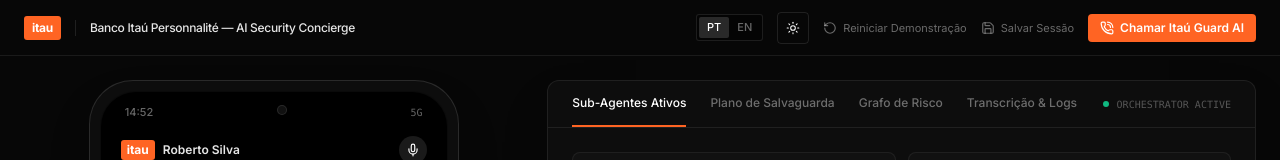
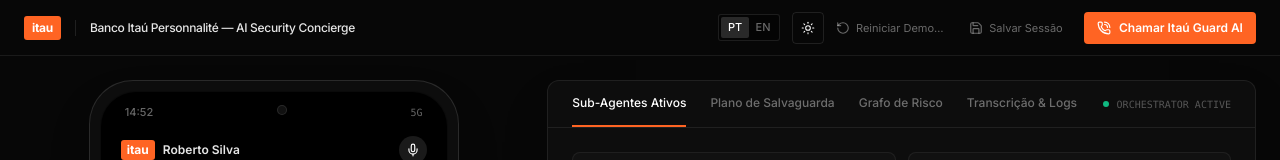
Before and after one commit to acombs121/itau-mobile-banking, a React (Vite) app in the folder frontend/: page / in a window 1280 px wide. Shown: the top 160 px of the page. Built offline with nearby package versions, Linux system fonts and the light colour scheme.

Commit message:
Lock constant widths on header action buttons and language switcher to prevent layout shifts

```diff
--- a/frontend/src/components/CockpitHeader.tsx
+++ b/frontend/src/components/CockpitHeader.tsx
@@ -38,19 +38,19 @@
     >
       {/* Brand & Context */}
       <div className="flex items-center gap-3.5">
-        <div className="bg-brand-orange text-white font-bold text-xs px-2 py-1 rounded-[3px] tracking-tight select-none">
+        <div className="bg-brand-orange text-white font-bold text-xs px-2 py-1 rounded-[3px] tracking-tight select-none flex-shrink-0">
           itau
         </div>
-        <div className={`h-4 w-[1px] hidden sm:block ${isDark ? 'bg-white/10' : 'bg-slate-200'}`} />
-        <span className={`text-xs font-medium tracking-tight ${isDark ? 'text-white/90' : 'text-slate-800'}`}>
+        <div className={`h-4 w-[1px] hidden sm:block flex-shrink-0 ${isDark ? 'bg-white/10' : 'bg-slate-200'}`} />
+        <span className={`text-xs font-medium tracking-tight truncate ${isDark ? 'text-white/90' : 'text-slate-800'}`}>
           {t.brandTitle}
         </span>
       </div>
 
-      {/* Right Controls */}
-      <div className="flex items-center gap-3.5">
+      {/* Right Controls - Fixed & Stable Widths to Prevent Layout Shift */}
+      <div className="flex items-center gap-3 flex-shrink-0">
 
-        {/* Language Switcher */}
+        {/* Language Switcher with Fixed Button Widths */}
         <div
           className={`flex items-center rounded-[3px] p-0.5 border transition-colors ${
             isDark
@@ -60,7 +60,7 @@
         >
           <button
             onClick={() => onToggleLang('pt')}
-            className={`px-2 py-0.5 text-[11px] font-medium rounded-[2px] transition-colors ${
+            className={`w-7 py-0.5 text-[11px] font-medium rounded-[2px] text-center transition-colors ${
               currentLang === 'pt'
                 ? isDark
                   ? 'bg-white/15 text-white'
@@ -74,7 +74,7 @@
           </button>
           <button
             onClick={() => onToggleLang('en')}
-            className={`px-2 py-0.5 text-[11px] font-medium rounded-[2px] transition-colors ${
+            className={`w-7 py-0.5 text-[11px] font-medium rounded-[2px] text-center transition-colors ${
               currentLang === 'en'
                 ? isDark
                   ? 'bg-white/15 text-white'
@@ -88,10 +88,10 @@
           </button>
         </div>
 
-        {/* Theme Toggle (Monochrome Moon / Sun) */}
+        {/* Monochrome Moon / Sun Button */}
         <button
           onClick={onToggleTheme}
-          className={`w-8 h-8 rounded-[4px] flex items-center justify-center border transition-colors ${
+          className={`w-8 h-8 rounded-[4px] flex items-center justify-center border flex-shrink-0 transition-colors ${
             isDark
               ? 'border-white/10 text-white hover:bg-white/10'
               : 'border-slate-300 text-black hover:bg-slate-100'
@@ -106,53 +106,53 @@
           )}
         </button>
 
-        {/* Reset */}
+        {/* Reset (Fixed Width Container) */}
         <button
           onClick={onReset}
-          className={`text-xs flex items-center gap-1.5 transition-colors ${
+          className={`w-28 text-xs flex items-center justify-center gap-1.5 transition-colors flex-shrink-0 ${
             isDark
               ? 'text-white/40 hover:text-white'
               : 'text-slate-400 hover:text-slate-800'
           }`}
           title={t.resetSession}
         >
-          <RotateCcw className="w-3.5 h-3.5" />
-          <span className="hidden sm:inline text-[11px]">{t.resetSession}</span>
+          <RotateCcw className="w-3.5 h-3.5 flex-shrink-0" />
+          <span className="text-[11px] truncate">{t.resetSession}</span>
         </button>
 
-        {/* Save */}
+        {/* Save (Fixed Width Container) */}
         <button
           onClick={onSaveSession}
           disabled={isSaving}
-          className={`text-xs flex items-center gap-1.5 transition-colors disabled:opacity-30 ${
+          className={`w-28 text-xs flex items-center justify-center gap-1.5 transition-colors disabled:opacity-30 flex-shrink-0 ${
             isDark
               ? 'text-white/40 hover:text-white'
               : 'text-slate-400 hover:text-slate-800'
           }`}
           title={t.saveSession}
         >
-          <Save className="w-3.5 h-3.5" />
-          <span className="hidden sm:inline text-[11px]">{isSaving ? '...' : t.saveSession}</span>
+          <Save className="w-3.5 h-3.5 flex-shrink-0" />
+          <span className="text-[11px] truncate">{isSaving ? '...' : t.saveSession}</span>
         </button>
 
-        {/* Primary Call AI Trigger */}
+        {/* Primary Call AI Trigger (Constant Fixed Width) */}
         <button
           onClick={onToggleCall}
-          className={`flex items-center gap-1.5 px-3 py-1.5 rounded-[4px] text-xs font-semibold transition-all ${
+          className={`w-[172px] h-8 px-3 rounded-[4px] text-xs font-semibold flex items-center justify-center gap-2 transition-all flex-shrink-0 select-none ${
             isCallActive
-              ? 'bg-rose-600 text-white'
+              ? 'bg-rose-600 text-white hover:bg-rose-700'
               : 'bg-brand-orange hover:bg-brand-orange-hover text-white'
           }`}
         >
           {isCallActive ? (
             <>
-              <PhoneOff className="w-3.5 h-3.5" />
-              <span>{t.hangUp}</span>
+              <PhoneOff className="w-3.5 h-3.5 flex-shrink-0" />
+              <span className="truncate">{t.hangUp}</span>
             </>
           ) : (
             <>
-              <PhoneCall className="w-3.5 h-3.5" />
-              <span>{t.callAi}</span>
+              <PhoneCall className="w-3.5 h-3.5 flex-shrink-0" />
+              <span className="truncate">{t.callAi}</span>
             </>
           )}
         </button>
```
